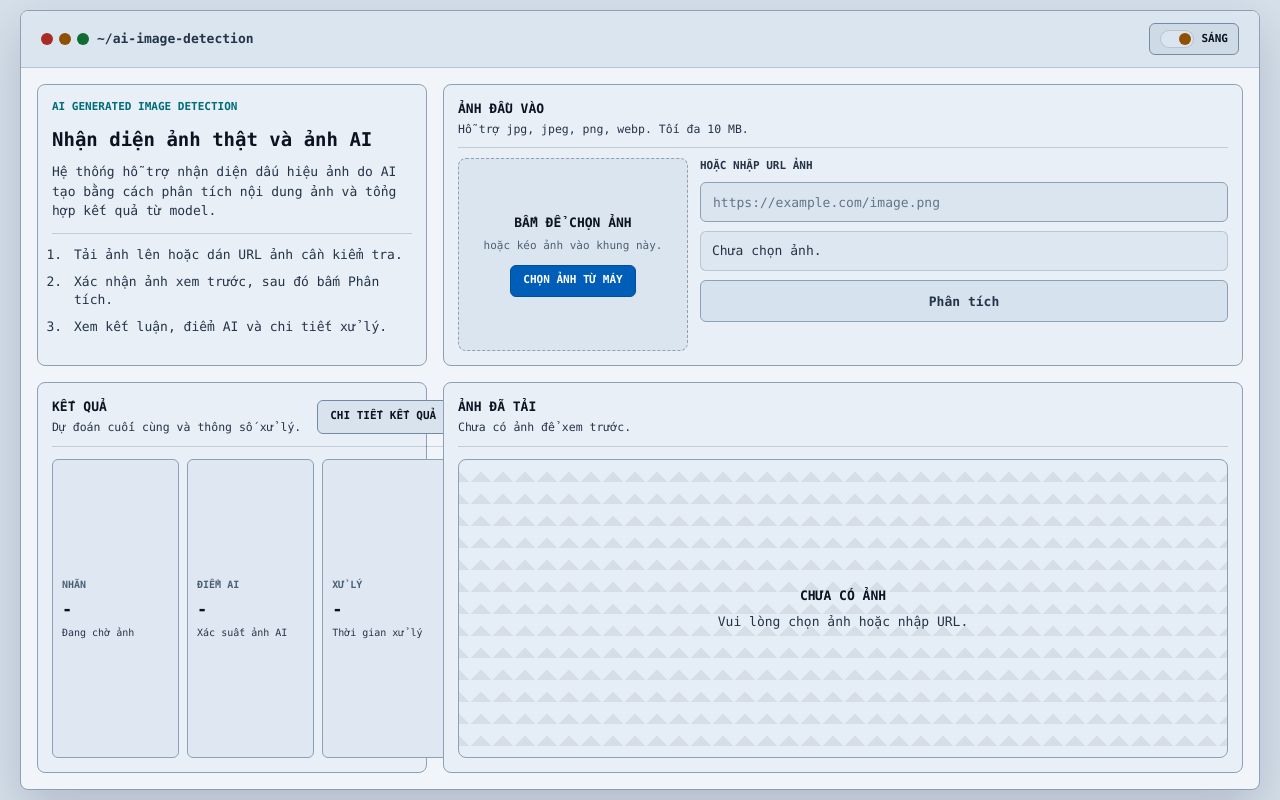
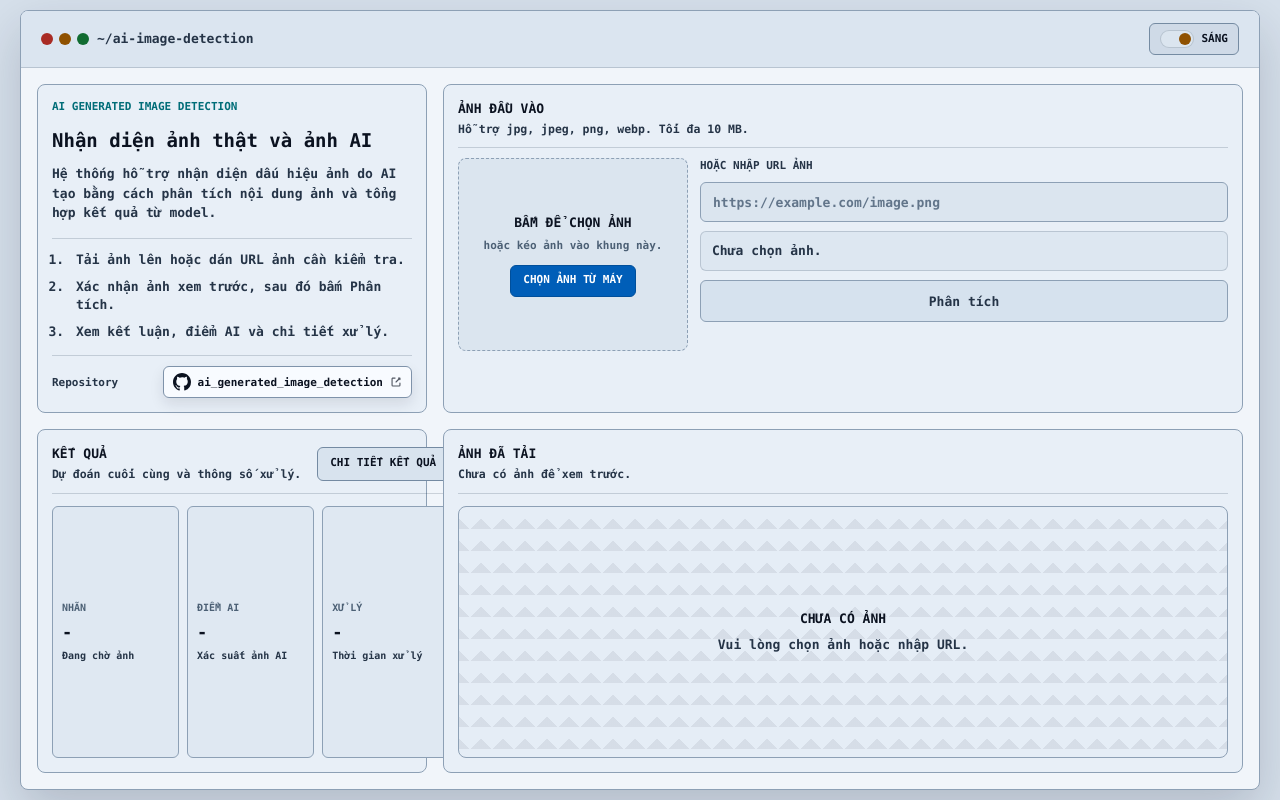
Before and after one commit to chtr302/ai_generated_image_detection, a Flask app: page / in a window 1280 px wide. Run offline with Flask 3, Linux system fonts and the light colour scheme.

Commit message:
update web interface

```diff
--- a/src/web/static/css/styles.css
+++ b/src/web/static/css/styles.css
@@ -27,6 +27,13 @@
   --red: #ff453a;
   --orange: #ff9f0a;
   --yellow: #ffd60a;
+  --repo-bg: #24292f;
+  --repo-bg-hover: #1f2328;
+  --repo-text: #ffffff;
+  --repo-border: rgba(255, 255, 255, 0.2);
+  --repo-border-hover: rgba(48, 209, 88, 0.75);
+  --repo-focus: rgba(48, 209, 88, 0.45);
+  --repo-shadow: rgba(0, 0, 0, 0.14);
   --font: "IBM Plex Mono", "JetBrains Mono", "SFMono-Regular", Consolas, monospace;
   --radius: 8px;
 }
@@ -60,6 +67,13 @@ html[data-theme="light"] {
   --red: #a92b24;
   --orange: #8f5100;
   --yellow: #735300;
+  --repo-bg: #f8fbff;
+  --repo-bg-hover: #edf4fb;
+  --repo-text: #0b1220;
+  --repo-border: #7f93aa;
+  --repo-border-hover: #005eb8;
+  --repo-focus: rgba(0, 94, 184, 0.28);
+  --repo-shadow: rgba(15, 23, 42, 0.1);
 }
 
 * {
@@ -75,6 +89,10 @@ body {
   font-size: 13px;
   line-height: 1.5;
   -webkit-font-smoothing: antialiased;
+}
+
+html[data-theme="light"] body {
+  font-weight: 600;
 }
 
 button,
@@ -204,7 +222,7 @@ html[data-theme="light"] .theme-toggle-thumb {
 .hero {
   display: grid;
   grid-template-columns: minmax(0, 1fr);
-  gap: 12px;
+  gap: 13px;
   max-width: none;
   align-content: center;
   min-height: 0;
@@ -233,8 +251,8 @@ html[data-theme="light"] .theme-toggle-thumb {
 .hero-guide {
   display: grid;
   gap: 8px;
-  margin: 0;
-  padding: 12px 0 0 18px;
+  margin: 2px 0 0;
+  padding: 12px 0 0 20px;
   color: var(--muted);
   border-top: 1px solid var(--border-soft);
 }
@@ -242,6 +260,99 @@ html[data-theme="light"] .theme-toggle-thumb {
 .hero-guide li {
   padding-left: 4px;
   line-height: 1.45;
+}
+
+.hero-project-card {
+  display: flex;
+  align-items: center;
+  justify-content: space-between;
+  gap: 12px;
+  margin-top: 0;
+  padding-top: 10px;
+  border-top: 1px solid var(--border-soft);
+}
+
+.repo-label {
+  display: inline-flex;
+  align-items: center;
+  min-height: 32px;
+  min-width: 0;
+  flex: 0 0 auto;
+  color: var(--muted);
+  font-size: 11px;
+  font-weight: 900;
+  line-height: 1;
+}
+
+.repo-link {
+  display: inline-flex;
+  align-items: center;
+  justify-content: center;
+  gap: 7px;
+  width: fit-content;
+  flex: 0 0 auto;
+  min-height: 32px;
+  min-width: 116px;
+  max-width: min(260px, 100%);
+  padding: 6px 9px;
+  color: var(--repo-text);
+  background: var(--repo-bg);
+  border: 1px solid var(--repo-border);
+  border-radius: 6px;
+  font-size: 11px;
+  font-weight: 950;
+  line-height: 1;
+  text-decoration: none;
+  box-shadow: 0 6px 14px var(--repo-shadow);
+  transition: background 140ms ease, border-color 140ms ease, transform 140ms ease;
+}
+
+.repo-icon {
+  width: 18px;
+  height: 18px;
+  fill: currentColor;
+}
+
+.repo-arrow {
+  width: 12px;
+  height: 12px;
+  flex: 0 0 12px;
+  fill: currentColor;
+  opacity: 0.7;
+}
+
+.repo-link span {
+  min-width: 0;
+  overflow: hidden;
+  text-overflow: ellipsis;
+  white-space: nowrap;
+}
+
+.repo-link:hover,
+.repo-link:focus-visible {
+  background: var(--repo-bg-hover);
+  border-color: var(--repo-border-hover);
+  color: var(--repo-text);
+  transform: translateY(-1px);
+}
+
+.repo-link:focus-visible {
+  outline: 2px solid var(--repo-focus);
+  outline-offset: 2px;
+}
+
+@media (max-width: 420px) {
+  .hero-project-card {
+    align-items: center;
+    flex-direction: row;
+    gap: 10px;
+  }
+
+  .repo-link {
+    min-width: 0;
+    max-width: none;
+    flex: 1 1 auto;
+  }
 }
 
 .main-grid {
@@ -1389,6 +1500,7 @@ body.modal-open {
   .app-window {
     height: 100%;
     min-height: 0;
+    overflow: hidden;
     border-radius: 0;
   }
 
--- a/src/web/static/js/app.js
+++ b/src/web/static/js/app.js
@@ -1,7 +1,7 @@
 const IMAGE_LIMIT_BYTES = 10 * 1024 * 1024;
 const SUPPORTED_IMAGES = new Set(["jpg", "jpeg", "png", "webp"]);
 const THEME_KEY = "ai_image_detection_theme";
-const STATIC_VERSION = "20260816-mobile-font-detail";
+const STATIC_VERSION = "20260817-mobile-intro-no-repo";
 
 const state = {
   selectedFile: null,
@@ -195,6 +195,21 @@ function localizeStaticText() {
   ].forEach((text, index) => {
     if (heroItems[index]) heroItems[index].textContent = text;
   });
+
+  setText("#introModalTitle", "Nhận diện ảnh thật và ảnh AI");
+  setText(
+    ".intro-modal-content > p",
+    "Hệ thống hỗ trợ nhận diện dấu hiệu ảnh do AI tạo bằng cách phân tích nội dung ảnh và tổng hợp kết quả từ model."
+  );
+  const introItems = document.querySelectorAll(".intro-modal .hero-guide li");
+  [
+    "Tải ảnh lên hoặc dán URL ảnh cần kiểm tra.",
+    "Xác nhận ảnh xem trước, sau đó bấm Phân tích.",
+    "Xem kết luận, điểm AI và chi tiết xử lý.",
+  ].forEach((text, index) => {
+    if (introItems[index]) introItems[index].textContent = text;
+  });
+  setText("#introModalClose", "Đã hiểu");
 
   setText(".result-panel .panel-header h2", "Kết quả");
   setText(".result-panel .panel-header p", "Dự đoán cuối cùng và thông số xử lý.");
@@ -490,7 +505,7 @@ function clearSelectedImage() {
   renderEmptyPreview();
   setPreviewPanelState();
   renderSummaryIdle("Đang chờ ảnh", "Chưa có kết quả");
-  setMessage("Đã loại ảnh đang tải.", "success");
+  setMessage("");
   syncControlState();
 }
 
@@ -523,7 +538,10 @@ function handleFile(file) {
   $("urlInput").value = "";
 
   const reader = new FileReader();
-  reader.onload = () => renderPreview(reader.result, file.name);
+  reader.onload = () => {
+    if (state.selectedFile !== file) return;
+    renderPreview(reader.result, file.name);
+  };
   reader.readAsDataURL(file);
   updateSelectedInput(`Tệp: ${file.name}`);
   setMessage(`${file.name} đã sẵn sàng để phân tích.`, "success");
@@ -878,47 +896,10 @@ function isMobileViewport() {
   return window.matchMedia("(max-width: 700px)").matches;
 }
 
-function ensureIntroModal() {
-  let modal = $("introModal");
-  if (modal) return modal;
-
-  modal = document.createElement("div");
-  modal.id = "introModal";
-  modal.className = "modal intro-modal";
-  modal.setAttribute("role", "dialog");
-  modal.setAttribute("aria-modal", "true");
-  modal.setAttribute("aria-labelledby", "introModalTitle");
-  modal.hidden = true;
-  modal.innerHTML = `
-    <div class="modal-backdrop" data-intro-modal-close></div>
-    <section class="modal-panel intro-modal-panel">
-      <header class="modal-header">
-        <div>
-          <p class="eyebrow">AI Generated Image Detection</p>
-          <h2 id="introModalTitle">Nhận diện ảnh thật và ảnh AI</h2>
-        </div>
-      </header>
-      <div class="intro-modal-content">
-        <p>Hệ thống hỗ trợ nhận diện dấu hiệu ảnh do AI tạo bằng cách phân tích nội dung ảnh và tổng hợp kết quả từ model.</p>
-        <ol class="hero-guide" aria-label="Hướng dẫn nhanh trên mobile">
-          <li>Tải ảnh lên hoặc dán URL ảnh cần kiểm tra.</li>
-          <li>Xác nhận ảnh xem trước, sau đó bấm Phân tích.</li>
-          <li>Xem kết luận, điểm AI và chi tiết xử lý.</li>
-        </ol>
-        <div class="intro-modal-actions">
-          <button id="introModalClose" class="btn btn-primary" type="button">Đã hiểu</button>
-        </div>
-      </div>
-    </section>
-  `;
-  document.body.appendChild(modal);
-  return modal;
-}
-
 function openIntroModalOnMobile() {
   if (!isMobileViewport()) return;
 
-  const modal = ensureIntroModal();
+  const modal = $("introModal");
   if (!modal) return;
 
   modal.hidden = false;
@@ -1077,9 +1058,9 @@ function bindEvents() {
   $("clearImageButton").addEventListener("click", clearSelectedImage);
   $("modelDetailButton").addEventListener("click", openModelDetail);
   $("modelDetailClose").addEventListener("click", closeModelDetail);
-  const introModal = ensureIntroModal();
+  const introModal = $("introModal");
   $("introModalClose")?.addEventListener("click", closeIntroModal);
-  introModal.addEventListener("click", (event) => {
+  introModal?.addEventListener("click", (event) => {
     if (event.target?.hasAttribute("data-intro-modal-close")) closeIntroModal();
   });
   $("modelDetailModal").addEventListener("click", (event) => {
--- a/src/web/templates/index.html
+++ b/src/web/templates/index.html
@@ -12,7 +12,7 @@
         document.documentElement.dataset.theme = storedTheme || (prefersLight ? "light" : "dark");
       })();
     </script>
-    <link rel="stylesheet" href="{{ url_for('static', filename='css/styles.css') }}?v=20260816-mobile-font-detail">
+    <link rel="stylesheet" href="{{ url_for('static', filename='css/styles.css') }}?v=20260817-mobile-intro-no-repo">
   </head>
   <body>
     <div class="app-shell">
@@ -46,6 +46,19 @@
                   <li>Xác nhận ảnh xem trước, sau đó bấm Phân tích.</li>
                   <li>Xem kết luận, điểm AI và chi tiết xử lý.</li>
                 </ol>
+                <div class="hero-project-card">
+                  <span class="repo-label">Repository</span>
+                  <a class="repo-link" href="https://github.com/chtr302/ai_generated_image_detection" target="_blank" rel="noreferrer" aria-label="Mở GitHub repository của dự án">
+                    <svg class="repo-icon" viewBox="0 0 16 16" aria-hidden="true" focusable="false">
+                      <path d="M8 0C3.58 0 0 3.58 0 8c0 3.54 2.29 6.53 5.47 7.59.4.07.55-.17.55-.38 0-.19-.01-.82-.01-1.49-2.01.37-2.53-.49-2.69-.94-.09-.23-.48-.94-.82-1.13-.28-.15-.68-.52-.01-.53.63-.01 1.08.58 1.23.82.72 1.21 1.87.87 2.33.66.07-.52.28-.87.51-1.07-1.78-.2-3.64-.89-3.64-3.95 0-.87.31-1.59.82-2.15-.08-.2-.36-1.02.08-2.12 0 0 .67-.21 2.2.82A7.6 7.6 0 0 1 8 3.86c.68 0 1.36.09 2 .27 1.53-1.04 2.2-.82 2.2-.82.44 1.1.16 1.92.08 2.12.51.56.82 1.27.82 2.15 0 3.07-1.87 3.75-3.65 3.95.29.25.54.73.54 1.48 0 1.07-.01 1.93-.01 2.2 0 .21.15.46.55.38A8.01 8.01 0 0 0 16 8c0-4.42-3.58-8-8-8z"/>
+                    </svg>
+                    <span>ai_generated_image_detection</span>
+                    <svg class="repo-arrow" viewBox="0 0 16 16" aria-hidden="true" focusable="false">
+                      <path d="M10.5 2.75a.75.75 0 0 1 .75-.75h2a.75.75 0 0 1 .75.75v2a.75.75 0 0 1-1.5 0v-.19L8.53 8.53a.75.75 0 0 1-1.06-1.06l3.97-3.97h-.19a.75.75 0 0 1-.75-.75z"/>
+                      <path d="M3.75 3.5a.25.25 0 0 0-.25.25v8.5c0 .14.11.25.25.25h8.5c.14 0 .25-.11.25-.25v-3a.75.75 0 0 1 1.5 0v3A1.75 1.75 0 0 1 12.25 14h-8.5A1.75 1.75 0 0 1 2 12.25v-8.5C2 2.78 2.78 2 3.75 2h3a.75.75 0 0 1 0 1.5h-3z"/>
+                    </svg>
+                  </a>
+                </div>
               </section>
 
               <section class="panel result-panel">
@@ -132,6 +145,21 @@
       </section>
     </div>
 
+    <div id="modelDetailModal" class="modal" role="dialog" aria-modal="true" aria-labelledby="modelDetailTitle" hidden>
+      <div class="modal-backdrop" data-modal-close></div>
+      <section class="modal-panel">
+        <header class="modal-header">
+          <div>
+            <h2 id="modelDetailTitle">Chi tiết kết quả</h2>
+          </div>
+          <button id="modelDetailClose" class="modal-close" type="button" aria-label="Đóng popup">x</button>
+        </header>
+        <div id="modelDetailContent" class="model-detail-content">
+          <p>Đang tải chi tiết kết quả...</p>
+        </div>
+      </section>
+    </div>
+
     <div id="introModal" class="modal intro-modal" role="dialog" aria-modal="true" aria-labelledby="introModalTitle" hidden>
       <div class="modal-backdrop" data-intro-modal-close></div>
       <section class="modal-panel intro-modal-panel">
@@ -155,21 +183,6 @@
       </section>
     </div>
 
-    <div id="modelDetailModal" class="modal" role="dialog" aria-modal="true" aria-labelledby="modelDetailTitle" hidden>
-      <div class="modal-backdrop" data-modal-close></div>
-      <section class="modal-panel">
-        <header class="modal-header">
-          <div>
-            <h2 id="modelDetailTitle">Chi tiết kết quả</h2>
-          </div>
-          <button id="modelDetailClose" class="modal-close" type="button" aria-label="Đóng popup">x</button>
-        </header>
-        <div id="modelDetailContent" class="model-detail-content">
-          <p>Đang tải chi tiết kết quả...</p>
-        </div>
-      </section>
-    </div>
-
-    <script src="{{ url_for('static', filename='js/app.js') }}?v=20260816-mobile-font-detail"></script>
+    <script src="{{ url_for('static', filename='js/app.js') }}?v=20260817-mobile-intro-no-repo"></script>
   </body>
 </html>
```
